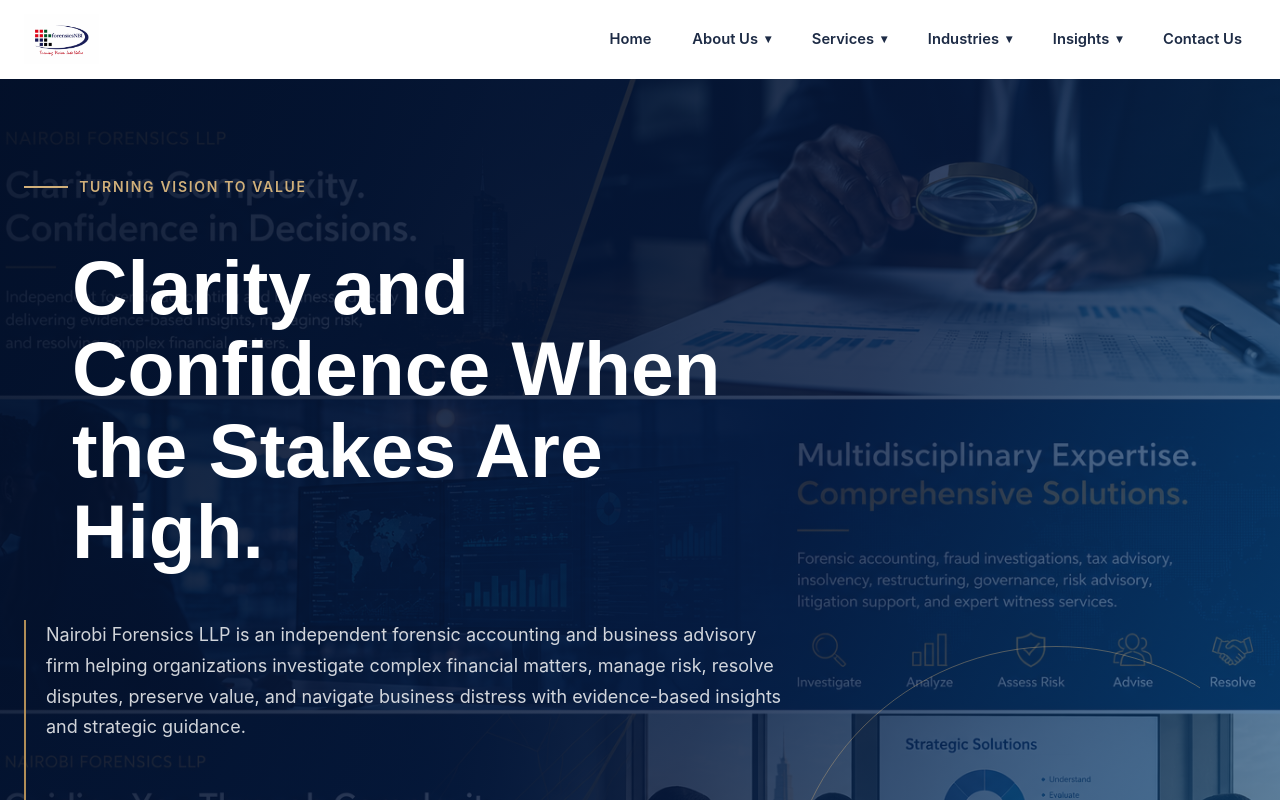
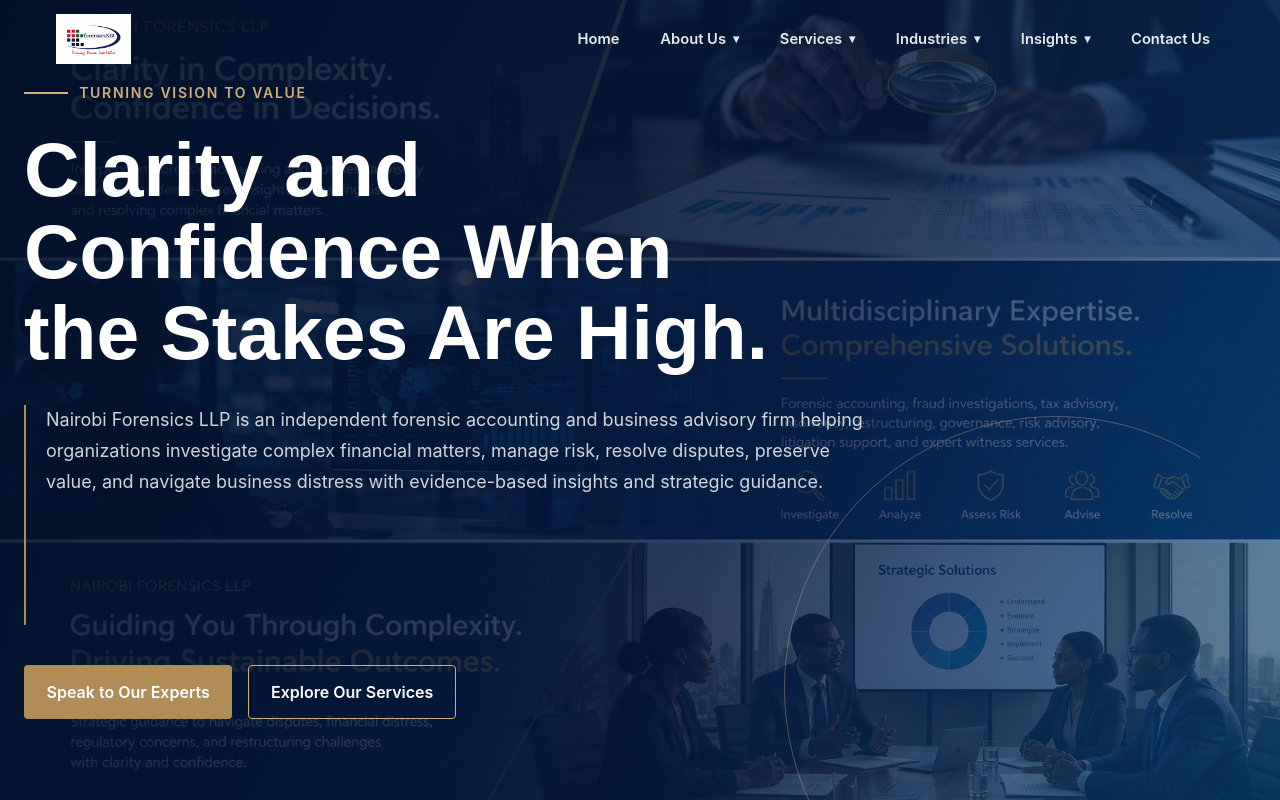
Before and after one commit to Hannington-2/nairobi-forensics-22, a React (Vite) app: page / in a window 1280 px wide. Shown: the top 800 px of the page. Built offline with nearby package versions, Linux system fonts and the light colour scheme.

Commit message:
modified hero-home page

```diff
--- a/src/components/content/Hero/Hero.css
+++ b/src/components/content/Hero/Hero.css
@@ -26,13 +26,13 @@
 }
 
 .hero > .container {
-  width: min(100%, var(--container-width));
+  width: min(var(--container-wide), calc(100% - (var(--container-padding) * 2)));
   margin: 0 auto;
-  padding: 6rem var(--container-padding);
+  padding: clamp(5rem, 8vh, 8rem) 0;
 }
 
 .hero-container {
-  max-width: 820px;
+  width: min(100%, 900px);
   animation: heroReveal 0.8s ease both;
 }
 
@@ -65,7 +65,7 @@
 
 .hero h1 {
   max-width: 780px;
-  margin: 3rem;
+  margin: 0;
   color: var(--color-white);
   font-family: var(--font-heading);
   font-size: clamp(2.7rem, 6vw, 5.2rem);
@@ -74,10 +74,10 @@
 }
 
 .hero-description {
-  max-width: 760px;
+  max-width: 860px;
   height: 220px;
   overflow: hidden;
-  margin: 3rem 0 0;
+  margin: 2rem 0 0;
   padding-left: 1.25rem;
   border-left: 2px solid var(--color-accent);
 }
@@ -102,7 +102,10 @@
 
 @media (max-width: 640px) {
   .hero { min-height: 100vh; min-height: 100svh; }
-  .hero > .container { padding: 4.5rem var(--container-padding); }
+  .hero > .container {
+    width: calc(100% - (var(--container-padding) * 2));
+    padding: 4.5rem 0;
+  }
   .hero-actions {
     align-items: stretch;
     flex-direction: column;
--- a/src/components/navigation/Navbar.css
+++ b/src/components/navigation/Navbar.css
@@ -8,7 +8,14 @@
   z-index: 1000;
 
   width: 100%;
-  background: transparent;
+  /* background: transparent; */
+  /* background: linear-gradient(
+    90deg,
+    #061A40 0%,
+    #0A2540 50%,
+    #03152E 100%
+  ); */
+  color: var(--color-white);
   border-bottom: 1px solid transparent;
 
   transition:
@@ -17,12 +24,25 @@
     box-shadow 0.25s ease;
 }
 
+.navbar.home-navbar {
+  position: absolute;
+  background: transparent;
+}
+
+.navbar.home-navbar.scrolled {
+  position: fixed;
+  background: var(--color-primary);
+}
+
+
+
 .navbar-container {
   width: min(1280px, calc(100% - 48px));
   min-height: 78px;
 
   margin: 0 auto;
-
+  /* background-color: red; */
+  padding-inline: 2rem;
   display: flex;
   align-items: center;
   justify-content: space-between;
@@ -33,9 +53,10 @@
 }
 
 .navbar.scrolled {
-  background: rgba(172, 35, 35, 0.97);
+  background: var(--color-primary-light);
   border-bottom-color: rgba(0, 26, 71, 0.08);
   box-shadow: 0 4px 20px rgba(0, 26, 71, 0.1);
+  /* color: var(--color-white); */
 }
 
 .navbar.scrolled .navbar-container {
@@ -90,7 +111,7 @@
 
   padding: 12px 14px;
 
-  color: #1d2b45;
+  color: #e8ebf0;
 
   font-family: "Inter", sans-serif;
   font-size: 0.92rem;
@@ -148,7 +169,7 @@
 
   padding: 12px 14px;
 
-  color: #1d2b45;
+  color: #e5e7eb;
 
   font-family: "Inter", sans-serif;
   font-size: 0.92rem;
--- a/src/components/navigation/NavbarMenu.jsx
+++ b/src/components/navigation/NavbarMenu.jsx
@@ -1,11 +1,12 @@
 import { useEffect, useRef, useState } from "react";
-import { Link } from "react-router-dom";
+import { Link, useLocation } from "react-router-dom";
 import {ServicesNavList} from "../../data/Navigationdata/ServiceList";
 import { navigation } from "../../data/Navigationdata/NavigationList";
 import './Navbar.css';
 
 
 const Navbar = () => {
+  const location = useLocation();
   const [isScrolled, setIsScrolled] = useState(false);
   const [servicesOpen, setServicesOpen] = useState(false);
   const [activeCategory, setActiveCategory] = useState(null);
@@ -50,7 +51,7 @@
   };
 
   return (
-    <header className={`navbar ${isScrolled ? "scrolled" : ""}`}>
+    <header className={`navbar ${location.pathname === "/" ? "home-navbar" : ""} ${isScrolled ? "scrolled" : ""}`}>
       <div className="navbar-container">
 
         {/* LOGO */}
```
Also changed, not shown: src/components/navigation/Navbar.jsx (+1 -144 lines).
